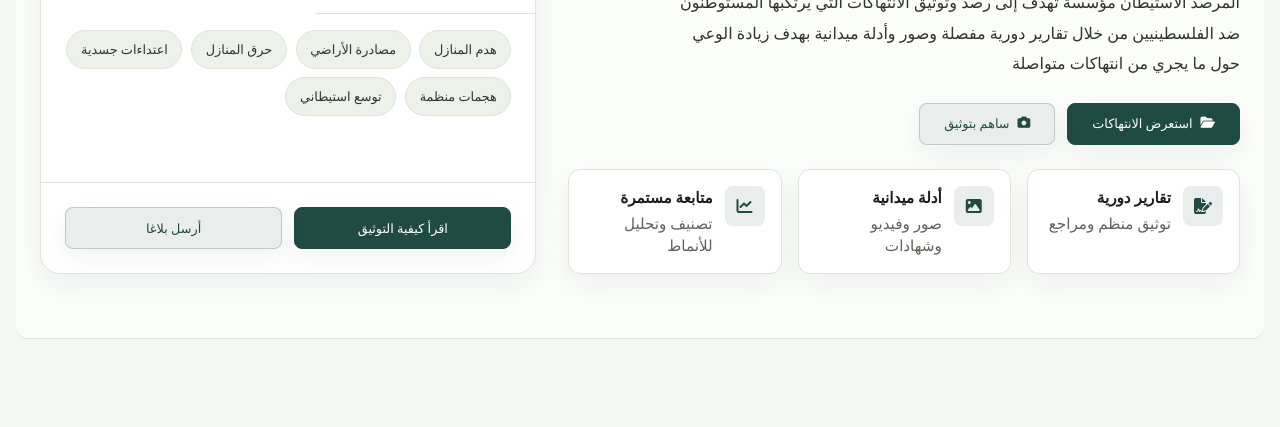
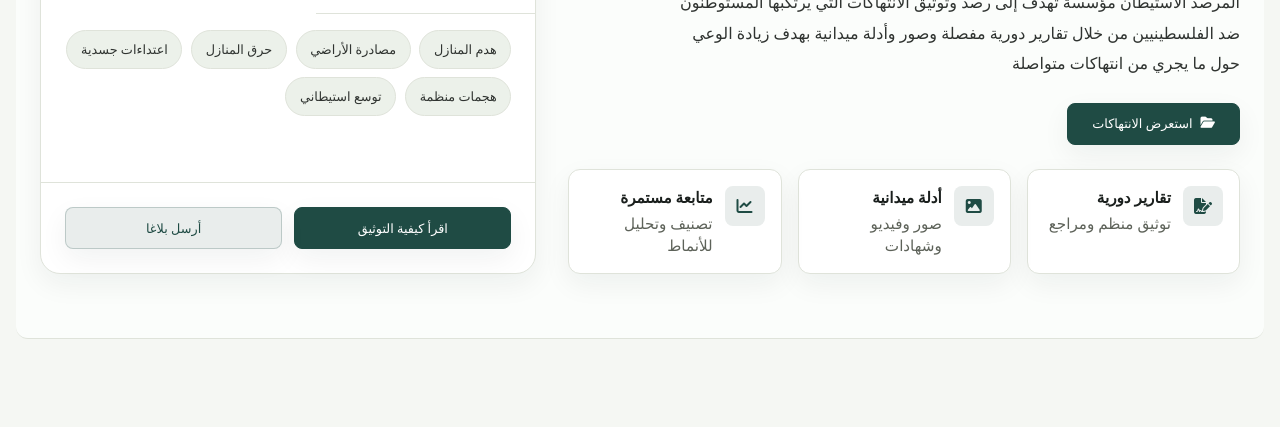
Before and after one commit to imsemoo/Al-Marsad-Al-Istitani, a plain HTML site: page index.html in a window 1280 px wide. Shown: the part 337-764 px from the top of the page. Drawn offline with nearby package versions, Linux system fonts and the light colour scheme.

Commit message:
Signed-off-by: Eslam abselnasser <96479431+imsemoo@users.noreply.github.com>

```diff
--- a/index.html
+++ b/index.html
@@ -208,10 +208,10 @@
                 <i class="fa-solid fa-folder-open" aria-hidden="true"></i>
                 استعرض الانتهاكات
               </a>
-              <a class="c-button c-button--soft" href="#participate">
+              <!-- <a class="c-button c-button--soft" href="#participate">
                 <i class="fa-solid fa-camera" aria-hidden="true"></i>
                 ساهم بتوثيق
-              </a>
+              </a> -->
             </div>
 
             <!-- Quick credibility strip -->
```
